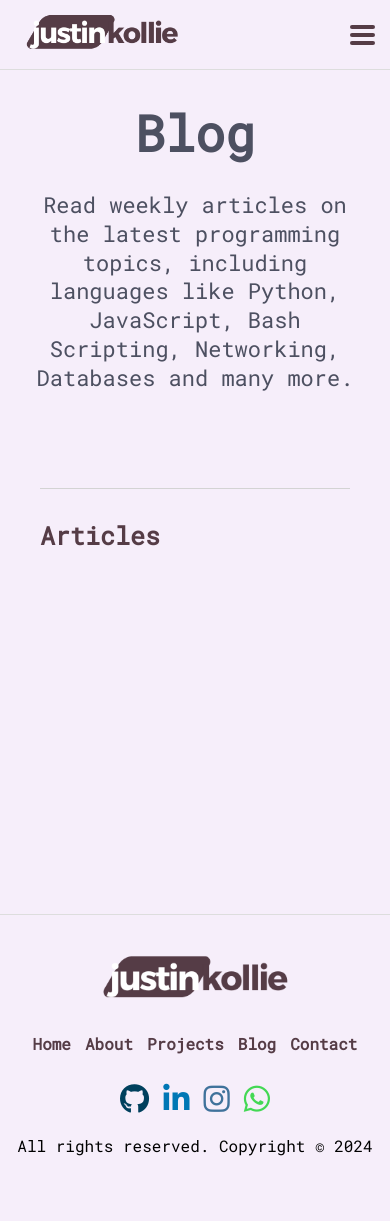
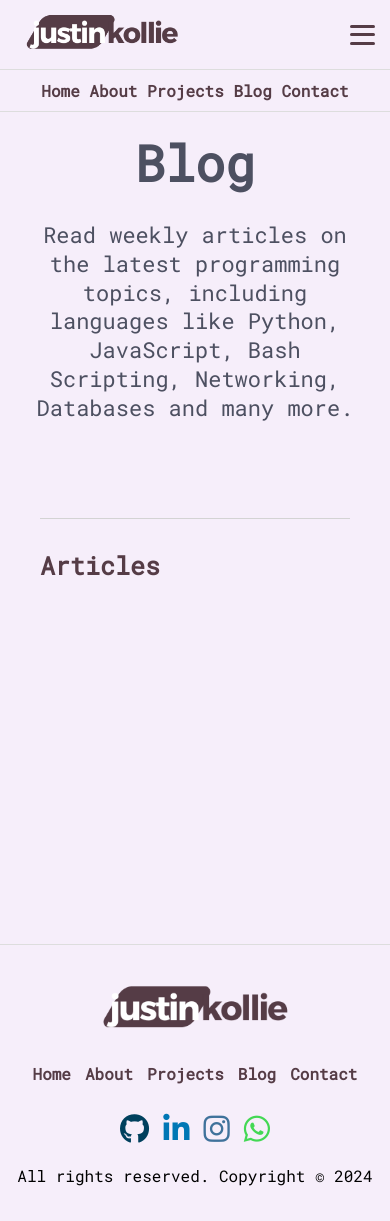
Before and after one commit to sandocodes/personal_portfolio, a Django app: page /blog/ in a window 390 px wide. Before the commit the page ends 1156 px from the top, so only its background shows below. Run offline with Django 5.2, Linux system fonts and the light colour scheme; data that the repository does not hold is empty; some libraries are stand-ins or nearby versions.

Commit message:
Navbar
Added drop-down links to navigation bar

```diff
--- a/portfolio/website/static/blog_detail.css
+++ b/portfolio/website/static/blog_detail.css
@@ -2,6 +2,7 @@
     font-family: var(--body_font);
     max-width: 1200px;
     margin: 0 auto;
+    margin-top: 30;
     /* background-color: yellow; */
 }
 
--- a/portfolio/website/static/blog_styles.css
+++ b/portfolio/website/static/blog_styles.css
@@ -5,6 +5,8 @@
 .blog_section {
     font-family: var(--link_font);
     max-width: 1300px;
+    z-index: -1;
+    margin-top: 30px;
 }
 
 .blog_section .blog_hero {
--- a/portfolio/website/static/navbar_styles.css
+++ b/portfolio/website/static/navbar_styles.css
@@ -65,6 +65,31 @@ nav .hamburger_menu {
 }
 
 
+/* Drop down Navs */
+.drop_down_nav {
+    max-width: 1500px;
+    margin: 0 auto;
+    margin-bottom: 2rem;
+    padding: 10px 25px;
+    min-height: 40px;
+    border-bottom: 1px solid var(--border_line);
+    background-color: var(--background_color);
+    display: flex;
+    justify-content: center;
+    align-items: center;
+    position: fixed;
+    left: 0;
+    right: 0;
+    top: 85.5px;
+    z-index: 500;
+}
+
+.drop_down_nav_links a {
+    text-decoration: none;
+    color: var(--main_color);
+    font-weight: bold;
+}
+
 
 /* On Smaller Devices (Tablets, iPads and Phones) */
     /* Step 1) hide the social link in the navbar */
@@ -95,9 +120,32 @@ nav .hamburger_menu {
 
     .hamburger_menu .lines span {
         /* display: block; */
-        height: 4px;
+        height: 3px;
         width: 100%;
         /* border-radius: 10px; */
         /* background: var(--main_color); */
     }
+
+    /* Drop down Navs */
+    .drop_down_nav {
+        max-width: 1500px;
+        margin: 0 auto;
+        margin-bottom: 2rem;
+        padding: 10px 25px;
+        min-height: 40px;
+        border-bottom: 1px solid var(--border_line);
+        background-color: var(--background_color);
+        display: flex;
+        justify-content: center;
+        align-items: center;
+        position: fixed;
+        left: 0;
+        right: 0;
+        top: 70px;
+        z-index: 500;
+    }
+
+    .drop_down_nav_links a {
+        text-decoration: none;
+    }
 }
--- a/portfolio/website/static/projects_styles.css
+++ b/portfolio/website/static/projects_styles.css
@@ -2,6 +2,7 @@
 .project_section {
     font-family: var(--link_font);
     max-width: 1300px;
+    margin-top: 30px;
 }
 
 .project_section .project_hero {
--- a/portfolio/website/templates/navbar.html
+++ b/portfolio/website/templates/navbar.html
@@ -20,3 +20,12 @@
         </div>
     </div>
 </nav>
+<div class="drop_down_nav">
+    <div class="drop_down_nav_links">
+        <a href="{% url 'website_home' %}" class="link home">Home</a>
+        <a href="{% url 'website_about_page' %}" class="link about">About</a>
+        <a href="{% url 'website_projects_page' %}" class="link projects">Projects</a>
+        <a href="{% url 'website_blog_section_page' %}" class="link blog">Blog</a>
+        <a href="{% url 'website_contact_page' %}" class="link contact">Contact</a>
+    </div>
+</div>
```
